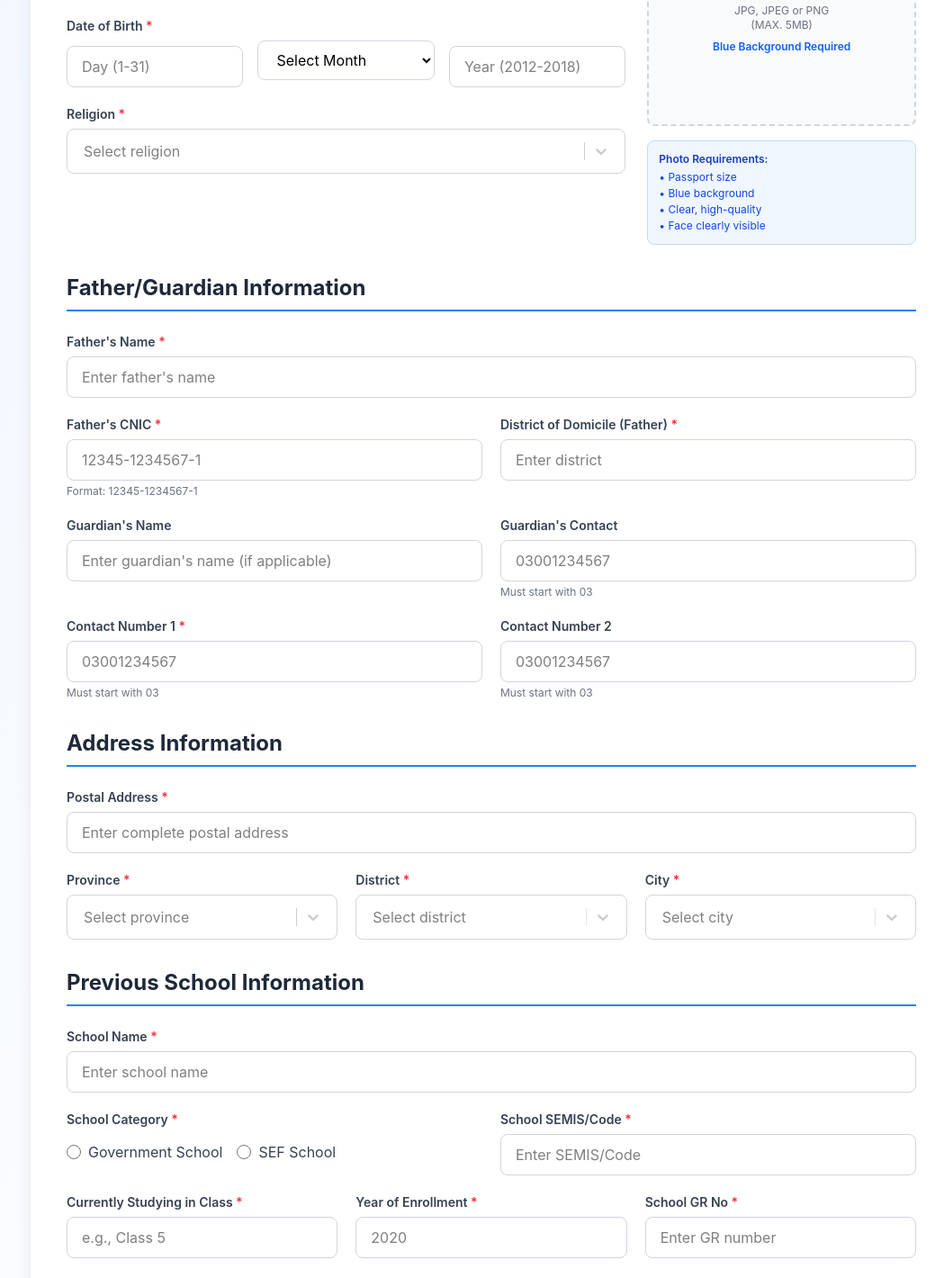
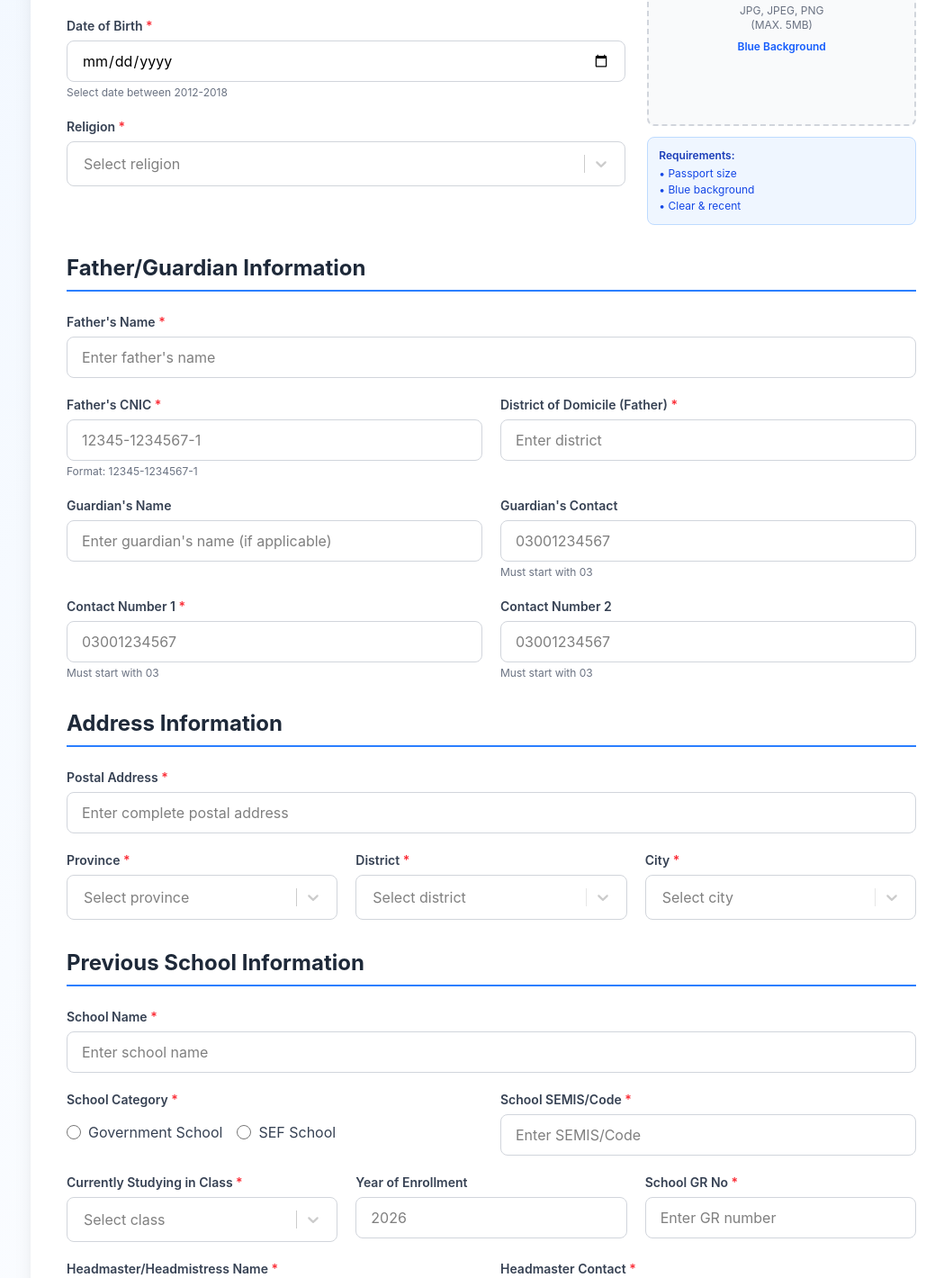
Before and after one commit to MATZ-Solution/ssesp-frontend, a React (Vite) app: page / in a window 1280 px wide. Shown: the part 647-2067 px from the top of the page at 90% size, without its empty margins (94-1143 px from the left). Built offline with nearby package versions, Linux system fonts and the light colour scheme.

Commit message:
changes in the UI

```diff
--- a/src/component/form.jsx
+++ b/src/component/form.jsx
@@ -15,6 +15,7 @@ const AdmissionForm = () => {
   const [selectedProvince, setSelectedProvince] = useState(null);
   const [selectedDistrict, setSelectedDistrict] = useState(null);
   const [photoPreview, setPhotoPreview] = useState(null);
+  const [showPhotoModal, setShowPhotoModal] = useState(false);
 
   const {
     handleSubmit,
@@ -28,9 +29,7 @@ const AdmissionForm = () => {
       studentName: '',
       gender: '',
       studentBForm: '',
-      dobDay: '',
-      dobMonth: '',
-      dobYear: '',
+      dob: '',
       religion: null,
       fatherName: '',
       fatherCNIC: '',
@@ -46,7 +45,7 @@ const AdmissionForm = () => {
       schoolName: '',
       schoolCategory: '',
       schoolSemisCode: '',
-      studyingInClass: '',
+      studyingInClass: null,
       enrollmentYear: '',
       schoolGRNo: '',
       headmasterName: '',
@@ -57,11 +56,6 @@ const AdmissionForm = () => {
       acknowledgment: false,
     },
   });
-
-  const months = [
-    'January', 'February', 'March', 'April', 'May', 'June',
-    'July', 'August', 'September', 'October', 'November', 'December'
-  ];
 
   // Religion options
   const religionOptions = [
@@ -90,6 +84,20 @@ const AdmissionForm = () => {
     { value: 'Sindhi', label: 'Sindhi' },
     { value: 'Urdu', label: 'Urdu' },
     { value: 'English', label: 'English' },
+  ];
+
+  // Class options
+  const classOptions = [
+    { value: 'Class 1', label: 'Class 1' },
+    { value: 'Class 2', label: 'Class 2' },
+    { value: 'Class 3', label: 'Class 3' },
+    { value: 'Class 4', label: 'Class 4' },
+    { value: 'Class 5', label: 'Class 5' },
+    { value: 'Class 6', label: 'Class 6' },
+    { value: 'Class 7', label: 'Class 7' },
+    { value: 'Class 8', label: 'Class 8' },
+    { value: 'Class 9', label: 'Class 9' },
+    { value: 'Class 10', label: 'Class 10' },
   ];
 
   // Province options
@@ -155,6 +163,7 @@ const AdmissionForm = () => {
         province: data.province?.value,
         district: data.district?.value,
         city: data.city?.value,
+        studyingInClass: data.studyingInClass?.value,
         photo: data.photo?.[0], // Get the actual file
       };
 
@@ -172,17 +181,18 @@ const AdmissionForm = () => {
       }
 
       setSubmitSuccess(true);
-    } catch (error) {
-      console.error('Submission error:', error);
-    }
-  };
 
-  const handleCloseModal = () => {
+      // Reset form after 3 seconds
+      setTimeout(() => {
         setSubmitSuccess(false);
         reset();
         setSelectedProvince(null);
         setSelectedDistrict(null);
         setPhotoPreview(null);
+      }, 3000);
+    } catch (error) {
+      console.error('Submission error:', error);
+    }
   };
 
   return (
@@ -208,57 +218,14 @@ const AdmissionForm = () => {
           onSubmit={handleSubmit(onSubmit)}
           className="bg-white rounded-b-2xl shadow-xl p-6 sm:p-8 lg:p-10"
         >
-          {/* Success Modal */}
+          {/* Success Message */}
           {submitSuccess && (
-            <div className="fixed inset-0 bg-black bg-opacity-50 flex items-center justify-center z-50 p-4">
-              <div className="bg-white rounded-2xl shadow-2xl max-w-md w-full p-8 transform animate-bounce-in">
-                <div className="text-center">
-                  {/* Success Icon */}
-                  <div className="mx-auto flex items-center justify-center h-20 w-20 rounded-full bg-green-100 mb-4">
-                    <svg
-                      className="h-12 w-12 text-green-600"
-                      fill="none"
-                      stroke="currentColor"
-                      viewBox="0 0 24 24"
-                    >
-                      <path
-                        strokeLinecap="round"
-                        strokeLinejoin="round"
-                        strokeWidth="2"
-                        d="M5 13l4 4L19 7"
-                      />
-                    </svg>
-                  </div>
-
-                  {/* Success Message */}
-                  <h3 className="text-2xl font-bold text-gray-900 mb-2">
-                    Application Submitted!
-                  </h3>
-                  <p className="text-gray-600 mb-6">
-                    Your application has been submitted successfully. You will receive a confirmation email shortly.
-                  </p>
-
-                  {/* Action Buttons */}
-                  <div className="flex flex-col sm:flex-row gap-3">
-                    <button
-                      type="button"
-                      onClick={handleCloseModal}
-                      className="flex-1 px-6 py-3 bg-gradient-to-r from-green-800 to-green-600 text-white font-semibold rounded-lg hover:from-green-700 hover:to-green-500 transition-all duration-200 shadow-lg hover:shadow-xl"
-                    >
-                      Submit Another
-                    </button>
-                    <button
-                      type="button"
-                      onClick={() => setSubmitSuccess(false)}
-                      className="flex-1 px-6 py-3 bg-gray-200 text-gray-700 font-semibold rounded-lg hover:bg-gray-300 transition-all duration-200"
-                    >
-                      Close
-                    </button>
-                  </div>
-                </div>
-              </div>
+            <div className="mb-6 bg-green-100 border-l-4 border-green-500 text-green-700 p-4 rounded-r-lg animate-pulse">
+              <p className="font-bold">Success!</p>
+              <p>Your application has been submitted successfully.</p>
             </div>
           )}
+
 
           {/* Section 1: Student Information */}
           <div className="mb-8">
@@ -273,7 +240,7 @@ const AdmissionForm = () => {
                 </p>
               </div>
 
-              {/* Student Info with Photo on Right */}
+              {/* Photo Upload Section - Now with side-by-side layout */}
               <div className="grid grid-cols-1 lg:grid-cols-3 gap-6">
                 {/* Left side - Form fields (2/3 width) */}
                 <div className="lg:col-span-2 space-y-5">
@@ -312,48 +279,25 @@ const AdmissionForm = () => {
                     <label className="text-sm font-semibold text-gray-700 mb-1.5 block">
                       Date of Birth <span className="text-red-500">*</span>
                     </label>
-                    <div className="grid grid-cols-1 sm:grid-cols-3 gap-4">
-                      <ControlledInputField
-                        name="dobDay"
-                        control={control}
-                        type="number"
-                        placeholder="Day (1-31)"
-                        errors={errors}
-                      />
-
-                      <div className="flex flex-col">
                     <Controller
-                          name="dobMonth"
+                      name="dob"
                       control={control}
                       render={({ field }) => (
-                            <select
+                        <input
                           {...field}
-                              className={`px-4 py-2.5 border rounded-lg focus:ring-2 focus:ring-blue-500 focus:border-transparent outline-none ${
-                                errors.dobMonth ? 'border-red-500 bg-red-50' : 'border-gray-300'
+                          type="date"
+                          min="2012-01-01"
+                          max="2018-12-31"
+                          className={`w-full px-4 py-2.5 border rounded-lg focus:ring-2 focus:ring-blue-500 focus:border-transparent outline-none ${
+                            errors.dob ? 'border-red-500 bg-red-50' : 'border-gray-300'
                           }`}
-                            >
-                              <option value="">Select Month</option>
-                              {months.map((month) => (
-                                <option key={month} value={month}>
-                                  {month}
-                                </option>
-                              ))}
-                            </select>
+                        />
                       )}
                     />
-                        {errors.dobMonth && (
-                          <span className="text-red-500 text-xs mt-1">{errors.dobMonth.message}</span>
+                    {errors.dob && (
+                      <span className="text-red-500 text-xs mt-1">{errors.dob.message}</span>
                     )}
-                      </div>
-
-                      <ControlledInputField
-                        name="dobYear"
-                        control={control}
-                        type="number"
-                        placeholder="Year (2012-2018)"
-                        errors={errors}
-                      />
-                    </div>
+                    <p className="text-xs text-gray-500 mt-1">Select date between 2012-2018</p>
                   </div>
 
                   <div className="flex flex-col">
@@ -398,13 +342,17 @@ const AdmissionForm = () => {
                               ? 'border-green-500 bg-green-50 hover:bg-green-100'
                               : 'border-gray-300 bg-gray-50 hover:bg-gray-100'
                           }`}>
-                            <div className="flex flex-col items-center justify-center p-4 w-full h-full">
+                            <div className="flex flex-col items-center justify-center p-4">
                               {photoPreview ? (
-                                <div className="relative w-full h-full">
+                                <div className="relative w-full h-full flex items-center justify-center">
                                   <img
                                     src={photoPreview}
                                     alt="Student preview"
-                                    className="w-full h-full object-cover rounded-lg"
+                                    className="max-w-full max-h-full object-contain rounded-lg shadow-md cursor-pointer"
+                                    onClick={(e) => {
+                                      e.preventDefault();
+                                      setShowPhotoModal(true);
+                                    }}
                                   />
                                   <button
                                     type="button"
@@ -438,9 +386,9 @@ const AdmissionForm = () => {
                                   <p className="mb-2 text-xs text-center text-gray-500">
                                     <span className="font-semibold">Click to upload</span>
                                   </p>
-                                  <p className="text-xs text-center text-gray-500">JPG, JPEG or PNG</p>
-                                  <p className="text-xs text-center text-gray-500">(MAX. 5MB)</p>
-                                  <p className="text-xs text-blue-600 mt-2 font-semibold text-center">Blue Background Required</p>
+                                  <p className="text-xs text-gray-500 text-center">JPG, JPEG, PNG</p>
+                                  <p className="text-xs text-gray-500 text-center">(MAX. 5MB)</p>
+                                  <p className="text-xs text-blue-600 mt-2 font-semibold">Blue Background</p>
                                 </>
                               )}
                             </div>
@@ -482,32 +430,28 @@ const AdmissionForm = () => {
                         {photoPreview && (
                           <div className="bg-green-50 border border-green-200 rounded-lg p-2">
                             <p className="text-xs text-green-700 flex items-center">
-                              <svg className="w-4 h-4 mr-1.5" fill="currentColor" viewBox="0 0 20 20">
+                              <svg className="w-4 h-4 mr-1" fill="currentColor" viewBox="0 0 20 20">
                                 <path fillRule="evenodd" d="M10 18a8 8 0 100-16 8 8 0 000 16zm3.707-9.293a1 1 0 00-1.414-1.414L9 10.586 7.707 9.293a1 1 0 00-1.414 1.414l2 2a1 1 0 001.414 0l4-4z" clipRule="evenodd" />
                               </svg>
                               Photo uploaded
                             </p>
                           </div>
                         )}
+
+                        <div className="bg-blue-50 border border-blue-200 rounded-lg p-3">
+                          <p className="text-xs text-blue-800 font-semibold mb-1">Requirements:</p>
+                          <ul className="text-xs text-blue-700 space-y-0.5">
+                            <li>• Passport size</li>
+                            <li>• Blue background</li>
+                            <li>• Clear & recent</li>
+                          </ul>
+                        </div>
                       </div>
                     )}
                   />
                   {errors.photo && (
                     <span className="text-red-500 text-xs mt-1 block">{errors.photo.message}</span>
                   )}
-
-                  {/* Photo Requirements */}
-                  <div className="mt-4 bg-blue-50 border border-blue-200 p-3 rounded-lg">
-                    <p className="text-xs text-blue-800 font-semibold mb-1">
-                      Photo Requirements:
-                    </p>
-                    <ul className="text-xs text-blue-700 space-y-0.5">
-                      <li>• Passport size</li>
-                      <li>• Blue background</li>
-                      <li>• Clear, high-quality</li>
-                      <li>• Face clearly visible</li>
-                    </ul>
-                  </div>
                 </div>
               </div>
             </div>
@@ -736,22 +680,45 @@ const AdmissionForm = () => {
               </div>
 
               <div className="grid grid-cols-1 sm:grid-cols-3 gap-5">
-                <ControlledInputField
+                <div className="flex flex-col">
+                  <label className="text-sm font-semibold text-gray-700 mb-1.5">
+                    Currently Studying in Class <span className="text-red-500">*</span>
+                  </label>
+                  <Controller
                     name="studyingInClass"
                     control={control}
-                  label="Currently Studying in Class"
-                  placeholder="e.g., Class 5"
+                    render={({ field }) => (
+                      <Select
+                        {...field}
+                        options={classOptions}
+                        styles={customSelectStyles}
+                        placeholder="Select class"
+                        isClearable
+                      />
+                    )}
+                  />
+                  {errors.studyingInClass && (
+                    <span className="text-red-500 text-xs mt-1">{errors.studyingInClass.message}</span>
+                  )}
+                </div>
+
+                {/* <ControlledInputField
+                  name="enrollmentYear"
+                  control={control}
+                  label="Year of Enrollment"
+                  type="number"
+                  placeholder="2026"
+                  maxLength={4}
                   required
                   errors={errors}
-                />
-
+                /> */}
                    <ControlledInputField
                   name="enrollmentYear"
                   control={control}
                   label="Year of Enrollment"
-                  type="number"
-                  placeholder="2020"
-                  required
+                  type="tel"
+                  placeholder="2026"
+                  maxLength={4}
                   errors={errors}
                 />
 
@@ -956,6 +923,31 @@ const AdmissionForm = () => {
           </div>
         </form>
       </div>
+
+      {/* Photo Modal */}
+      {showPhotoModal && photoPreview && (
+        <div
+          className="fixed inset-0 bg-black bg-opacity-75 flex items-center justify-center z-50 p-4"
+          onClick={() => setShowPhotoModal(false)}
+        >
+          <div className="relative max-w-4xl max-h-full">
+            <button
+              onClick={() => setShowPhotoModal(false)}
+              className="absolute -top-4 -right-4 bg-white text-gray-800 rounded-full p-2 hover:bg-gray-100 shadow-lg z-10"
+            >
+              <svg className="w-6 h-6" fill="none" stroke="currentColor" viewBox="0 0 24 24">
+                <path strokeLinecap="round" strokeLinejoin="round" strokeWidth="2" d="M6 18L18 6M6 6l12 12" />
+              </svg>
+            </button>
+            <img
+              src={photoPreview}
+              alt="Student photo enlarged"
+              className="max-w-full max-h-[90vh] rounded-lg shadow-2xl"
+              onClick={(e) => e.stopPropagation()}
+            />
+          </div>
+        </div>
+      )}
     </div>
   );
 };
```
Lines whose indentation alone changed are shown as unchanged.
